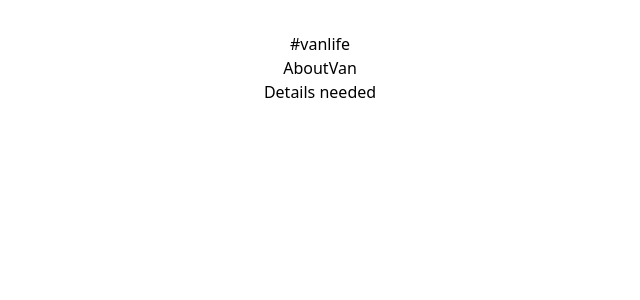
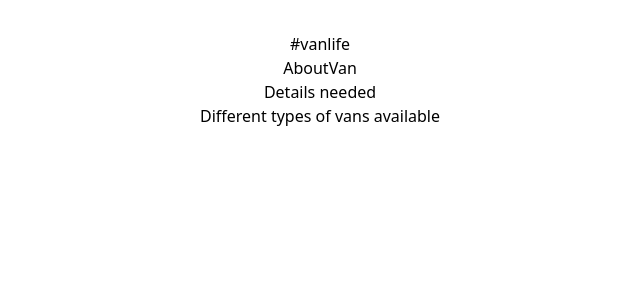
Before and after one commit to DevRamona/react-noteapp, a React (Vite) app in the folder vite-project/: page /vandetail in a window 1280 px wide. Shown: the top 300 px of the page, without its empty margins (320-960 px from the left). Built offline with nearby package versions, Linux system fonts and the light colour scheme.

Commit message:
new updates

```diff
--- a/vite-project/src/Components/VanDetail.jsx
+++ b/vite-project/src/Components/VanDetail.jsx
@@ -2,6 +2,7 @@ export default function VanDetail() {
     return (
         <div>
             <h1>Details needed</h1>
+            <div>Different types of vans available</div>
 
         </div>
     )
```
